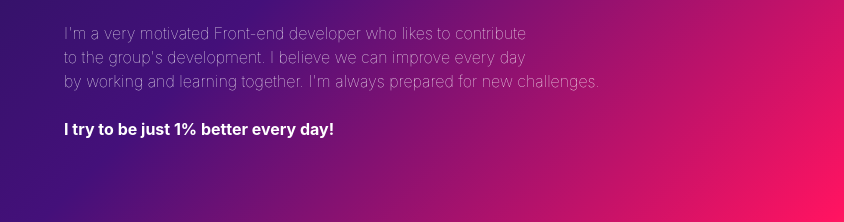
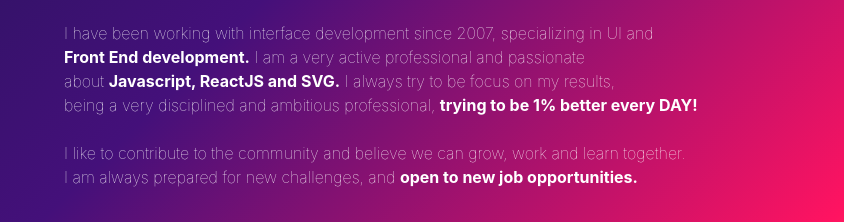
Before and after one commit to gferreiraa/about-me, a Gatsby site: page / in a window 1280 px wide. Shown: the part 341-563 px from the top of the page, 0-844 px from the left. Built offline with nearby package versions, Linux system fonts and the light colour scheme; Gatsby itself is replaced by a stand-in of ours.

Commit message:
Update about me

```diff
--- a/src/pages/index.js
+++ b/src/pages/index.js
@@ -24,10 +24,9 @@
                   <h1 className="title title__name is-size-1-mobile">GETULIO</h1>
                   <h2 className="subtitle subtitle__name is-size-1-mobile">RAFAEL</h2>
                   <p className="paragraph__about">
-                    I'm a very motivated Front-end developer who likes to contribute<br/> to the group's
-                    development. I believe we can improve every day<br/>by working and learning
-                    together. I'm always prepared for new challenges.<br/><br/>
-                    <b>I try to be just 1% better every day!</b>
+                  I have been working with interface development since 2007, specializing in UI and <br/><b>Front End development.</b> I am a very active professional and passionate <br/> about <b>Javascript, ReactJS and SVG.</b>  I always try to be focus on my results,<br/> being a very disciplined and ambitious professional, <b>trying to be 1% better every DAY!</b><br/><br/>
+                  I like to contribute to the community and believe we can grow, work and learn together.<br/> I am always prepared for new challenges, and <b>open to new job opportunities.</b>
+
                   </p>
                 </div>
                   <div className="column">
```
